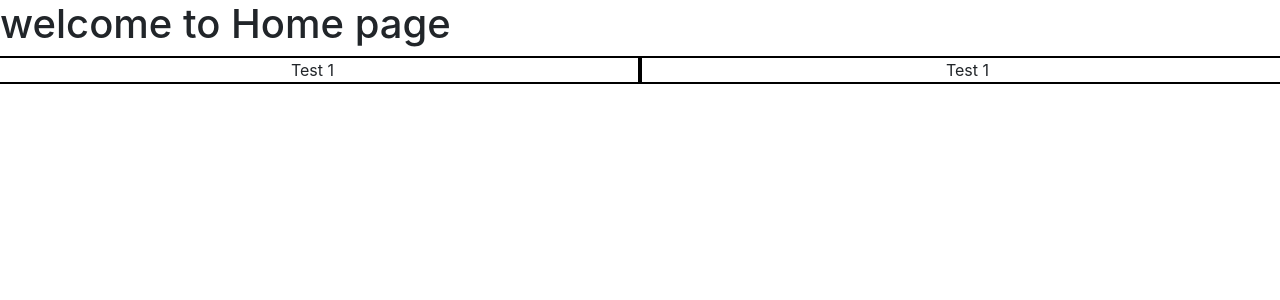
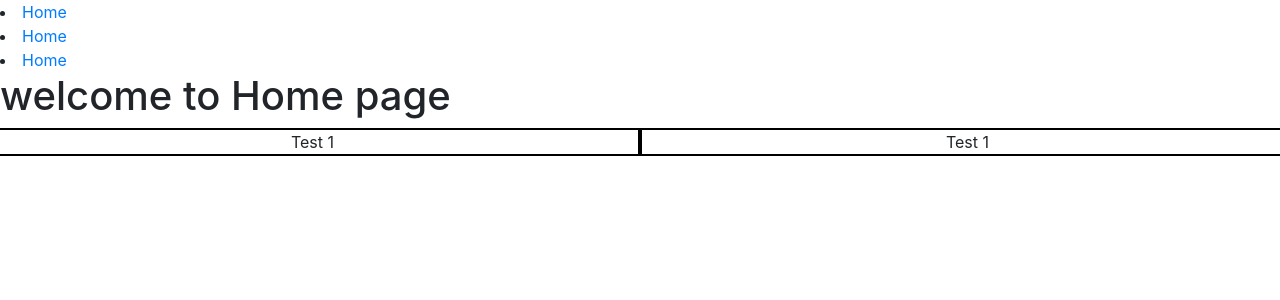
Before and after one commit to Memory-Wabwile/Invoice-Management-System, a Django app: page / in a window 1280 px wide. Shown: the top 300 px of the page. Run offline with Django 4.2, Linux system fonts and the light colour scheme; some libraries are stand-ins or nearby versions.

Commit message:
create the navbar

```diff
--- a/invoicemgt/static/css/style.css
+++ b/invoicemgt/static/css/style.css
@@ -3,3 +3,6 @@
     text-align: center;
     border: 2px solid black;
 }
+.myForm{
+    margin: 30px;
+}
--- a/invoicemgt/templates/home.html
+++ b/invoicemgt/templates/home.html
@@ -1,4 +1,10 @@
 {% load static %}
+
+<nav>
+    <li><a href="/">Home</a></li>
+    <li><a href="/">Home</a></li>
+    <li><a href="/">Home</a></li>
+</nav>
 
 <head>
     <link rel="stylesheet" type="text/css" href="https://stackpath.bootstrapcdn.com/bootstrap/4.5.2/css/bootstrap.min.css">
```
